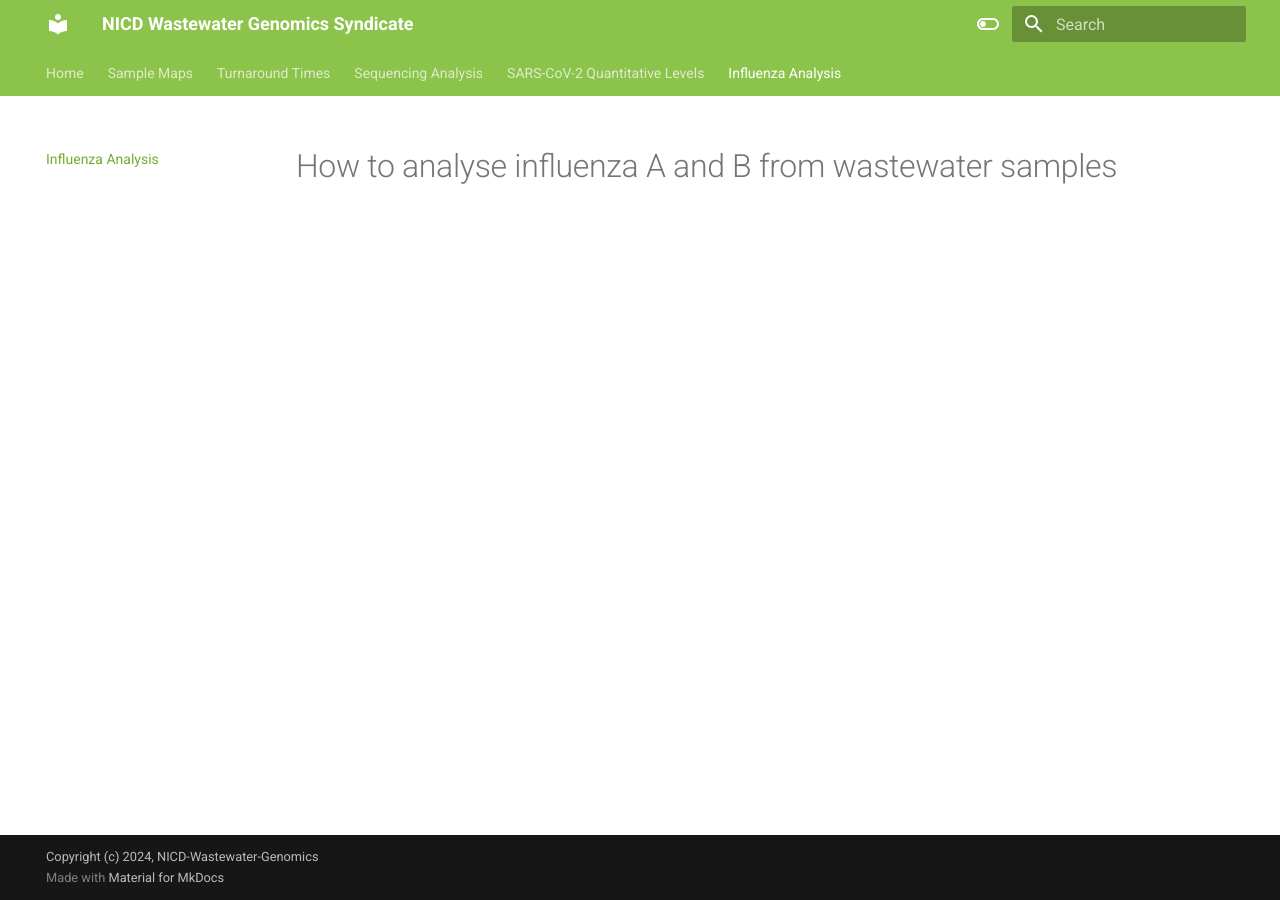
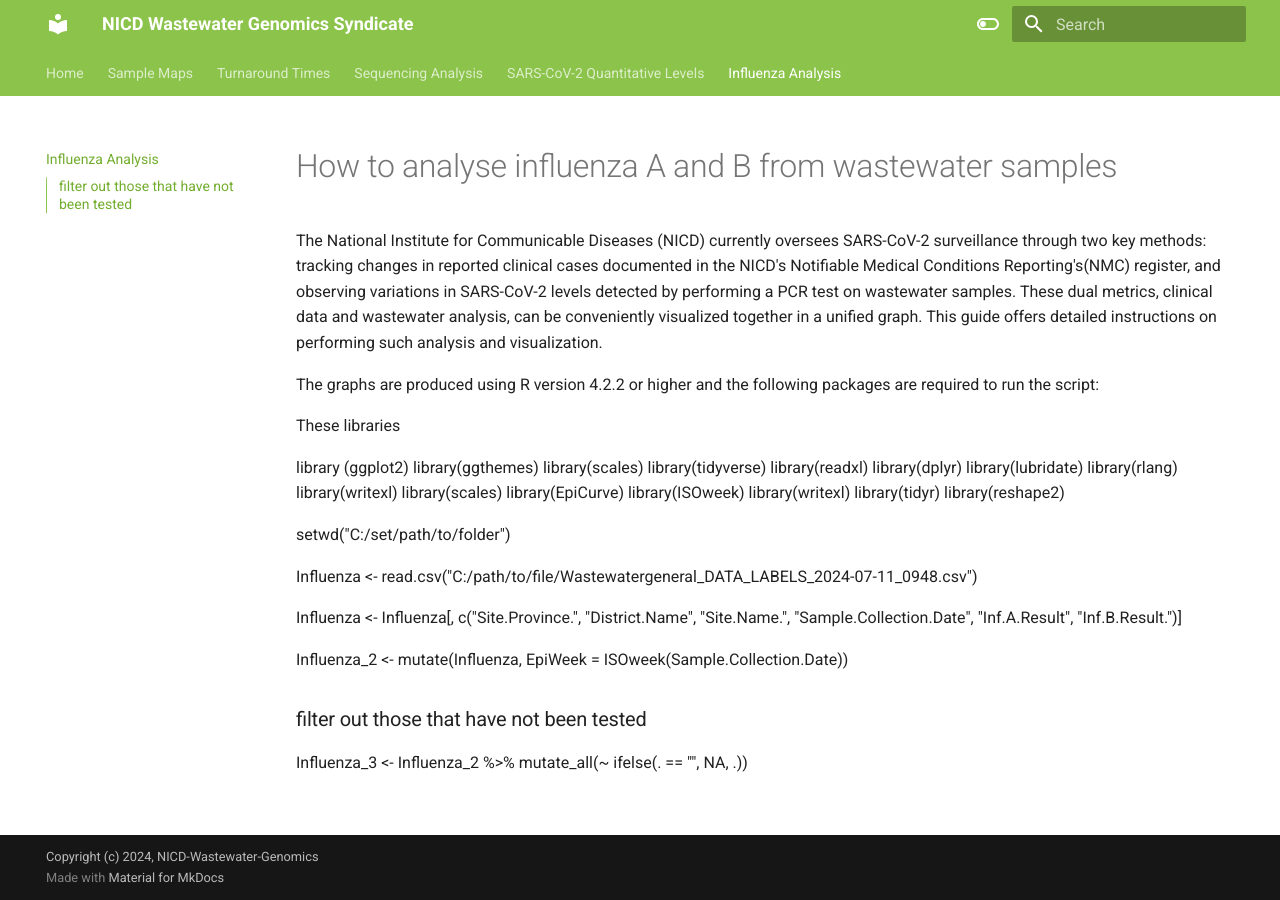
Before and after one commit to NICD-Wastewater-Genomics/NICD-Wastewater-Genomics.github.io, an MkDocs documentation site: the page built from docs/influenza.md, in a window 1280 px wide. Built offline with MkDocs 1.6.1 and Material for MkDocs 9.7.7, drawn with Linux system fonts in a browser that asks for light colours.

Commit message:
Update influenza.md

```diff
--- a/docs/influenza.md
+++ b/docs/influenza.md
@@ -1 +1,37 @@
 #How to analyse influenza A and B from wastewater samples
+
+The National Institute for Communicable Diseases (NICD) currently oversees SARS-CoV-2 surveillance through two key methods: tracking changes in reported clinical cases documented in the NICD's Notifiable Medical Conditions Reporting's(NMC) register, and observing variations in SARS-CoV-2 levels detected by performing a PCR test on wastewater samples. These dual metrics, clinical data and wastewater analysis, can be conveniently visualized together in a unified graph. This guide offers detailed instructions on performing such analysis and visualization.
+
+The graphs are produced using R version 4.2.2 or higher and the following packages are required to run the script:
+
+These libraries
+
+  library (ggplot2)
+  library(ggthemes)
+  library(scales)
+  library(tidyverse)
+  library(readxl)
+  library(dplyr)
+  library(lubridate)
+  library(rlang)
+  library(writexl)
+  library(scales)
+  library(EpiCurve)
+  library(ISOweek)
+  library(writexl)
+  library(tidyr)
+  library(reshape2)
+
+setwd("C:/set/path/to/folder")
+
+Influenza <- read.csv("C:/path/to/file/Wastewatergeneral_DATA_LABELS_2024-07-11_0948.csv")
+
+Influenza <- Influenza[, c("Site.Province.",  "District.Name",
+                           "Site.Name.", "Sample.Collection.Date", "Inf.A.Result", "Inf.B.Result.")]
+
+
+Influenza_2 <- mutate(Influenza, EpiWeek = ISOweek(Sample.Collection.Date))
+
+###filter out those that have not been tested
+Influenza_3 <- Influenza_2 %>%
+  mutate_all(~ ifelse(. == "", NA, .))
```
